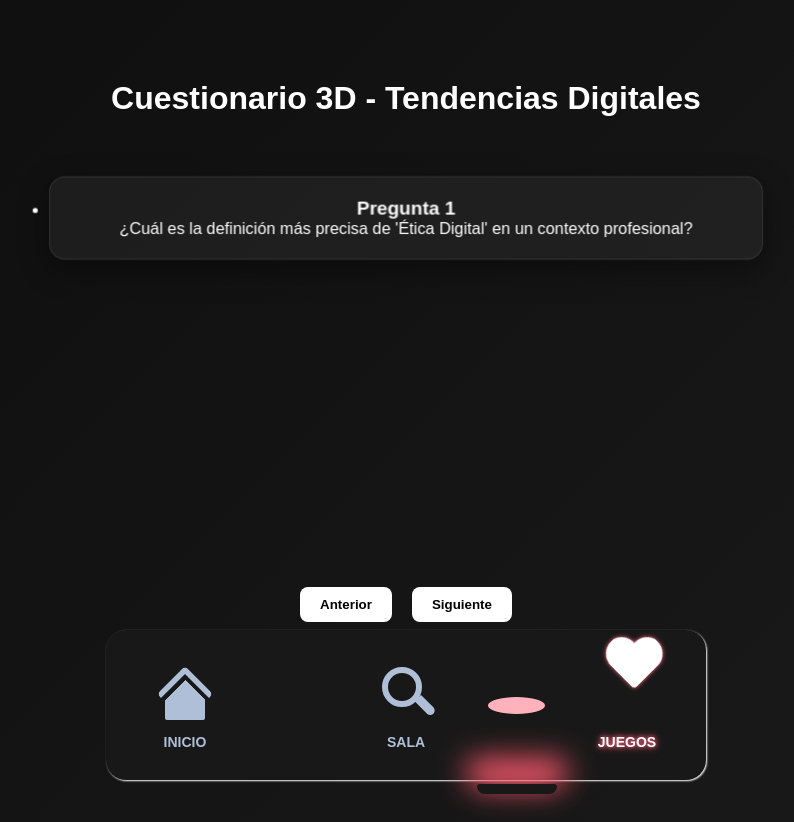
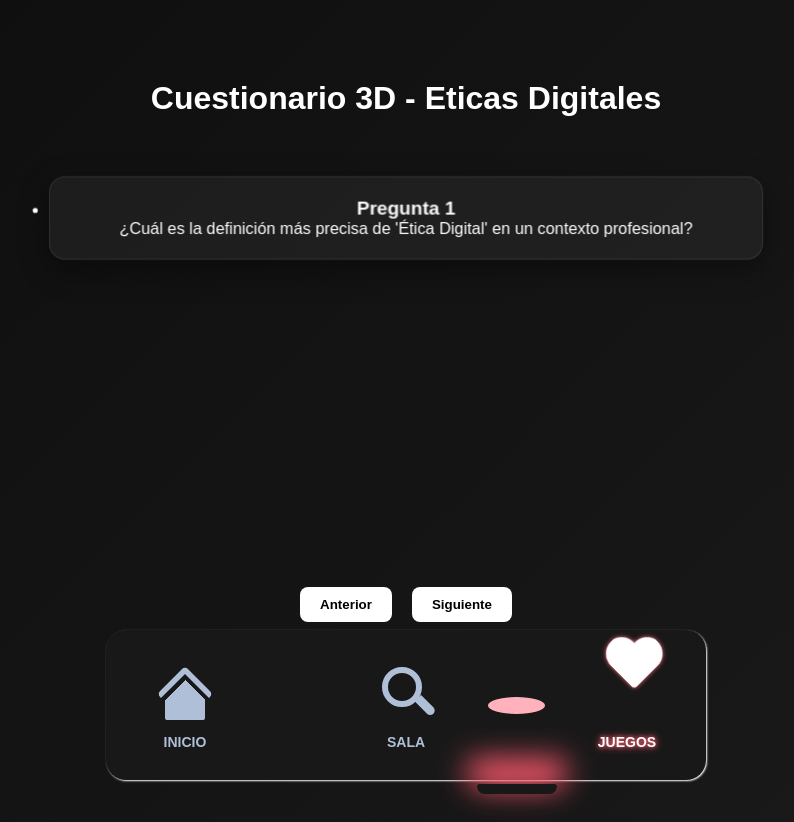
Before and after one commit to Danierf1717/Etica-Digital, a plain HTML site: page juegos.html in a window 1280 px wide. Shown: the whole page, without its empty margins (234-1028 px from the left). Drawn offline with Linux system fonts and the light colour scheme.

```diff
--- a/juegos.html
+++ b/juegos.html
@@ -206,7 +206,7 @@
 
     <!-- ======== Contenido principal ======== -->
     <div id="main-content">
-        <h1>Cuestionario 3D - Tendencias Digitales</h1>
+        <h1>Cuestionario 3D - Eticas Digitales</h1>
 
         <div id="main-carousel" class="quiz-container">
             <ul id="carousel-item-wrapper" class="carousel-list"></ul>
```
